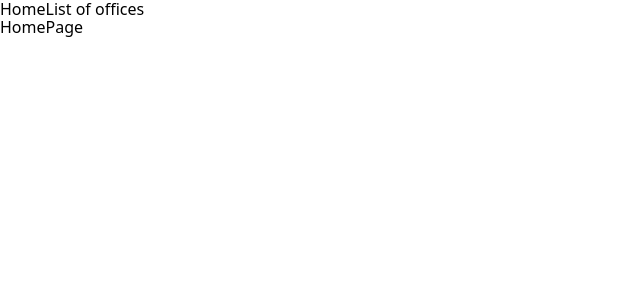
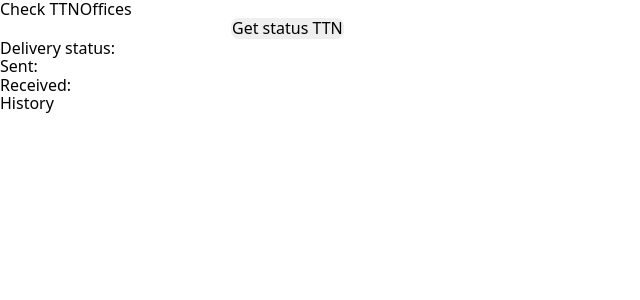
Before and after one commit to LeonidYezerskyi/new-post-app, a React (Vite) app: page / in a window 1280 px wide. Shown: the top 300 px of the page, without its empty margins (0-640 px from the left). Built offline with nearby package versions, Linux system fonts and the light colour scheme; the HTML template or start-up script is replaced by a standard one.

Commit message:
ADDED: components structure and html for them

```diff
--- a/src/App.jsx
+++ b/src/App.jsx
@@ -13,10 +13,10 @@
     <div>
       <nav className={css.header}>
         <NavLink to='/' >
-          Home
+          Check TTN
         </NavLink>
         <NavLink to='/offices' >
-          List of offices
+          Offices
         </NavLink>
       </nav>
 
--- /dev/null
+++ b/src/components/CheckHistory/CheckHistory.jsx
@@ -0,0 +1,9 @@
+import css from './CheckHistory.module.css'
+
+const CheckHistory = () => {
+    return (
+        <div>History</div>
+    )
+}
+
+export default CheckHistory
--- /dev/null
+++ b/src/components/OfficesList/OfficesList.jsx
@@ -0,0 +1,14 @@
+import css from './OfficesList.module.css'
+
+const OfficesList = () => {
+    return (
+        <div>
+            <h2>Offices&apos; list</h2>
+            <ul>
+                <li >Description</li>
+            </ul>
+        </div>
+    )
+}
+
+export default OfficesList
--- /dev/null
+++ b/src/components/TrackingForm/TrackingForm.jsx
@@ -0,0 +1,12 @@
+import css from './TrackingForm.module.css'
+
+const TrackingForm = () => {
+    return (
+        <div>
+            <input type="text" />
+            <button type='button'>Get status TTN</button>
+        </div>
+    )
+}
+
+export default TrackingForm
--- /dev/null
+++ b/src/components/TrackingResult/TrackingResult.jsx
@@ -0,0 +1,15 @@
+import css from './TrackingResult.module.css'
+
+const TrackingResult = () => {
+    return (
+        <div>
+            <div>
+                <p>Delivery status: </p>
+                <p>Sent: </p>
+                <p>Received: </p>
+            </div>
+        </div>
+    )
+}
+
+export default TrackingResult
--- a/src/pages/HomePage/HomePage.jsx
+++ b/src/pages/HomePage/HomePage.jsx
@@ -1,8 +1,15 @@
+import CheckHistory from '../../components/CheckHistory/CheckHistory'
+import TrackingForm from '../../components/TrackingForm/TrackingForm'
+import TrackingResult from '../../components/TrackingResult/TrackingResult'
 import css from './HomePage.module.css'
 
 const HomePage = () => {
     return (
-        <div>HomePage</div>
+        <>
+            <TrackingForm />
+            <TrackingResult />
+            <CheckHistory />
+        </>
     )
 }
 
--- a/src/pages/OfficesPage/OfficesPage.jsx
+++ b/src/pages/OfficesPage/OfficesPage.jsx
@@ -1,8 +1,9 @@
+import OfficesList from '../../components/OfficesList/OfficesList'
 import css from './OfficesPage.module.css'
 
 const OfficesPage = () => {
     return (
-        <div>OfficesPage</div>
+        <OfficesList />
     )
 }
 
```
Also changed, not shown: src/components/CheckHistory/CheckHistory.module.css (added), src/components/OfficesList/OfficesList.module.css (added), src/components/TrackingForm/TrackingForm.module.css (added), src/components/TrackingResult/TrackingResult.module.css (added).
